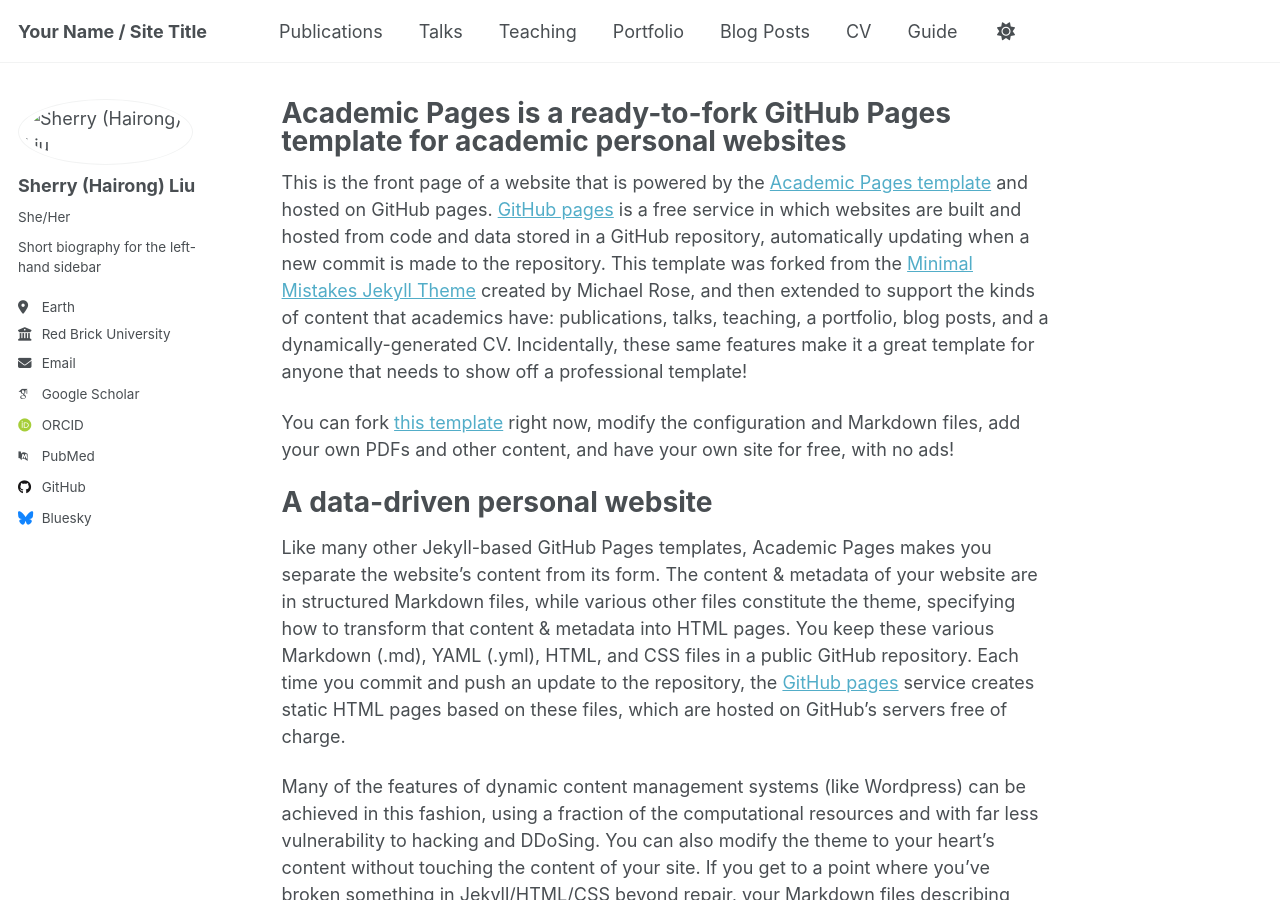
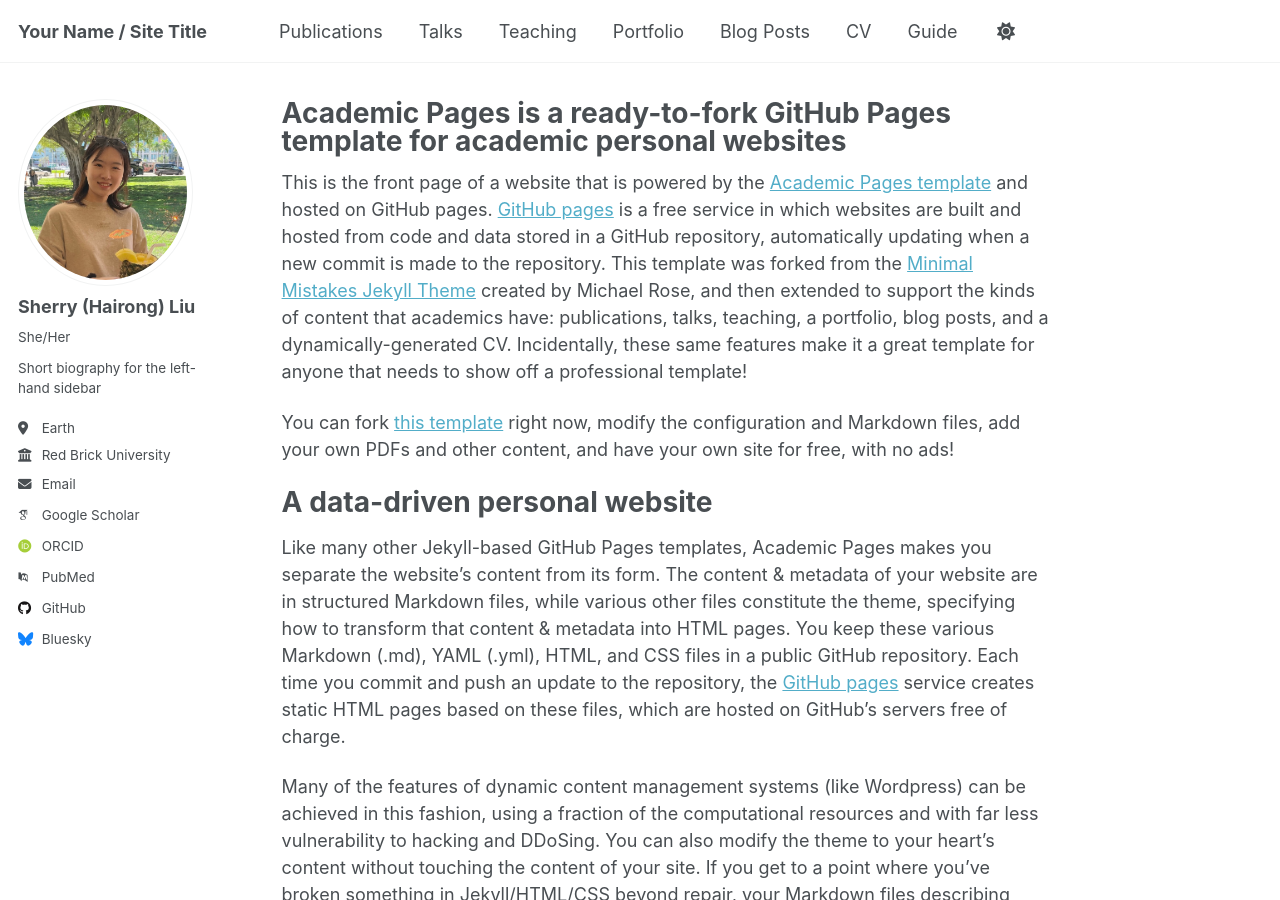
Before and after one commit to sherry090345/sherry090345.github.io, a Jekyll site: the page built from _pages/about.md, in a window 1280 px wide and 900 px high. Built offline with Jekyll 4.4.1, drawn with Linux system fonts in a browser that asks for light colours; some web fonts are replaced; a script that is not in the unit is left out.

Commit message:
Update _config.yml

```diff
--- a/_config.yml
+++ b/_config.yml
@@ -22,7 +22,7 @@ repository               : "sherry090345/sherry090345.github.io"
 #               Additional customization can be done by editing /_includes/author-profile.html
 author:
   # Biographic information
-  avatar           : "/images/bio.jpg"
+  avatar           : "bio.jpg"
   name             : "Sherry (Hairong) Liu"
   pronouns         : "She/Her"
   bio              : "Short biography for the left-hand sidebar"
```
